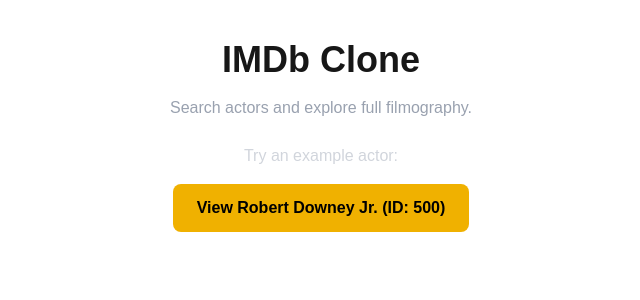
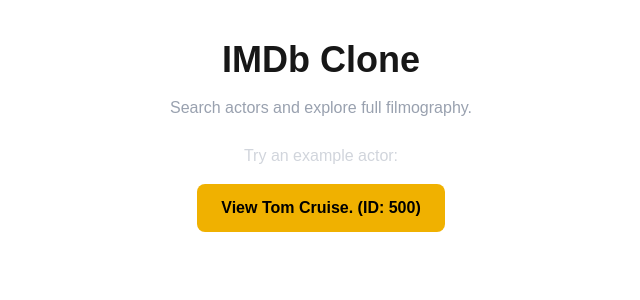
Before and after one commit to Gatik8205/Actor_Details, a Next.js app: page / in a window 1280 px wide. Shown: the top 300 px of the page, without its empty margins (319-959 px from the left). Built offline with nearby package versions, Linux system fonts and the light colour scheme.

Commit message:
Fixed all errors

```diff
--- a/app/page.tsx
+++ b/app/page.tsx
@@ -20,7 +20,7 @@
           rounded-lg hover:bg-yellow-600 transition
         "
       >
-        View Robert Downey Jr. (ID: 500)
+        View Tom Cruise. (ID: 500)
       </a>
     </div>
   );
```
